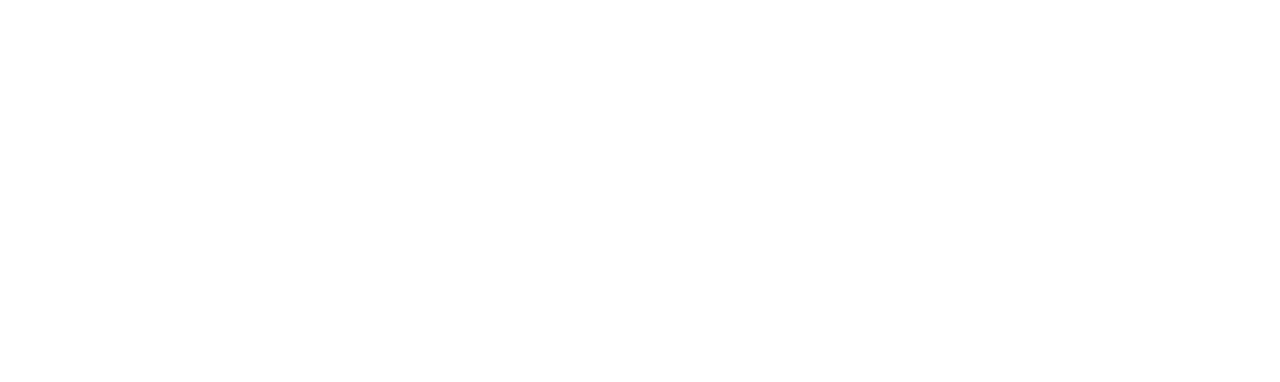
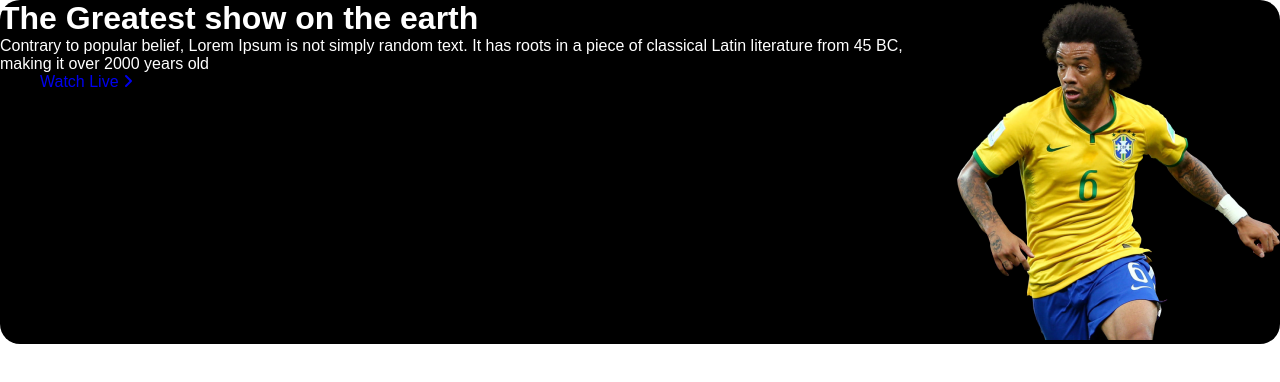
Before and after one commit to shahadot99999/world-cup-main, a plain HTML site: page index.html in a window 1280 px wide. Drawn offline with Linux system fonts and the light colour scheme.

Commit message:
2nd step

```diff
--- a/index.html
+++ b/index.html
@@ -6,6 +6,8 @@
     <meta http-equiv="X-UA-Compatible" content="IE=edge">
     <meta name="viewport" content="width=device-width, initial-scale=1.0">
     <title>World Cup</title>
+    <!-- icon file kit  -->
+    <script src="https://kit.fontawesome.com/249647ca07.js" crossorigin="anonymous"></script>
 
     <!-- conncet Css link  -->
     <link rel="stylesheet" href="styles/style.css">
@@ -13,6 +15,25 @@
 
 
 <body>
+    <!-- header start  -->
+
+    <header class="container">
+        <div class="header-tittle">
+            <h1>The Greatest
+                show on the
+                earth</h1>
+            <p>Contrary to popular belief, Lorem Ipsum is not simply
+
+                random text. It has roots in a piece of classical Latin literature
+                from 45 BC, making it over 2000 years old</p>
+            <a class="btn" target="_blank" href="#"> Watch Live <i class="fa-solid fa-angle-right"></i></a>
+        </div>
+        <div>
+            <img src="assets/Banner Image.png" alt="">
+        </div>
+    </header>
+
+    <!-- header End  -->
 
 </body>
 
--- a/styles/style.css
+++ b/styles/style.css
@@ -0,0 +1,37 @@
+/* common style */
+* {
+    margin: 0;
+    padding: 0;
+    box-sizing: border-box;
+}
+
+/* Font style  */
+@import url('https://fonts.googleapis.com/css2?family=Poppins:wght@700&display=swap');
+
+/* Common style or utilities  */
+body {
+    font-family: 'Poppins', sans-serif;
+    background: #ffffff;
+
+}
+
+.container {
+    display: flex;
+    background-color: black;
+    color: white;
+    border-radius: 20px;
+
+
+}
+
+/* h1 {
+    color: white;
+} */
+
+/* Button Create  */
+.btn {
+    text-decoration: none;
+    background-image: red;
+    padding: 10px 40px;
+    border-radius: 5px;
+}
```
